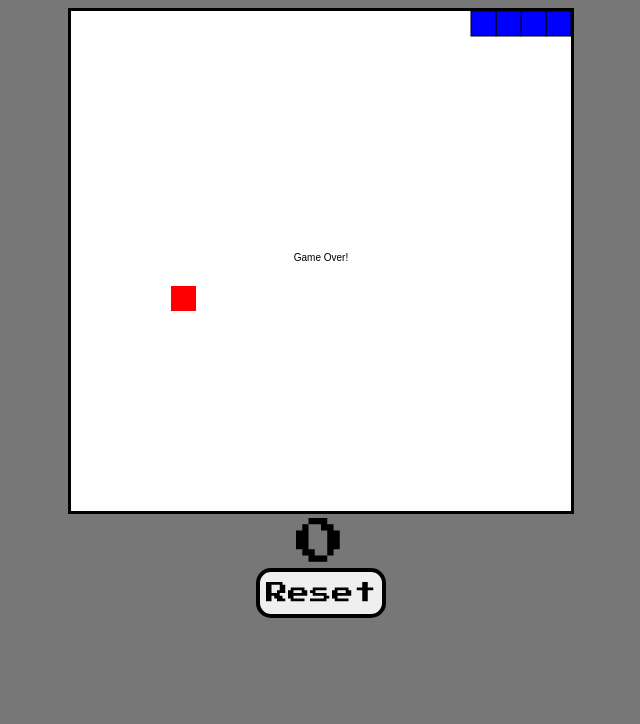
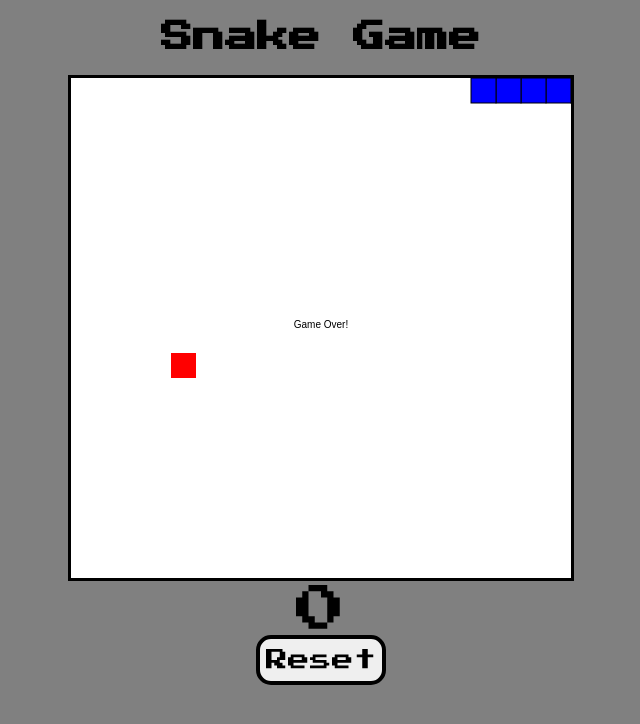
Before and after one commit to Shubhankit101/snake-game, a plain HTML site: page index.html in a window 1280 px wide. Shown: the whole page, without its empty margins (319-959 px from the left). Drawn offline with Linux system fonts and the light colour scheme.

Commit message:
adding header

```diff
--- a/index.html
+++ b/index.html
@@ -7,6 +7,9 @@
     <link rel="stylesheet" href="style.css">
 </head>
 <body>
+    <header>
+        <h1>Snake Game</h1>
+    </header>
     <div id="gameContainer">
         <canvas id="gameBoard" width="500" height="500"></canvas>
         <div id="score">0</div>
--- a/script.js
+++ b/script.js
@@ -143,7 +143,7 @@ function checkGameOver(){
     }
 };
 function displayGameOver(){
-    context.font = `Press Start 2P', sans-serif`;
+    context.font = 'Press Start 2P';
     context.fillStyle = 'black';
     context.textAlign = 'center';
     context.fillText('Game Over!', gameWidth / 2, gameHeight / 2);
--- a/style.css
+++ b/style.css
@@ -19,5 +19,11 @@
     cursor: pointer;
 }
 body{
-    background-color: rgb(119, 119, 119)
+    background-color: rgb(128, 128, 128)
 }
+
+header > h1{
+    color: black;
+    text-align: center;
+    font-family: 'Press Start 2P', sans-serif;
+}
```
